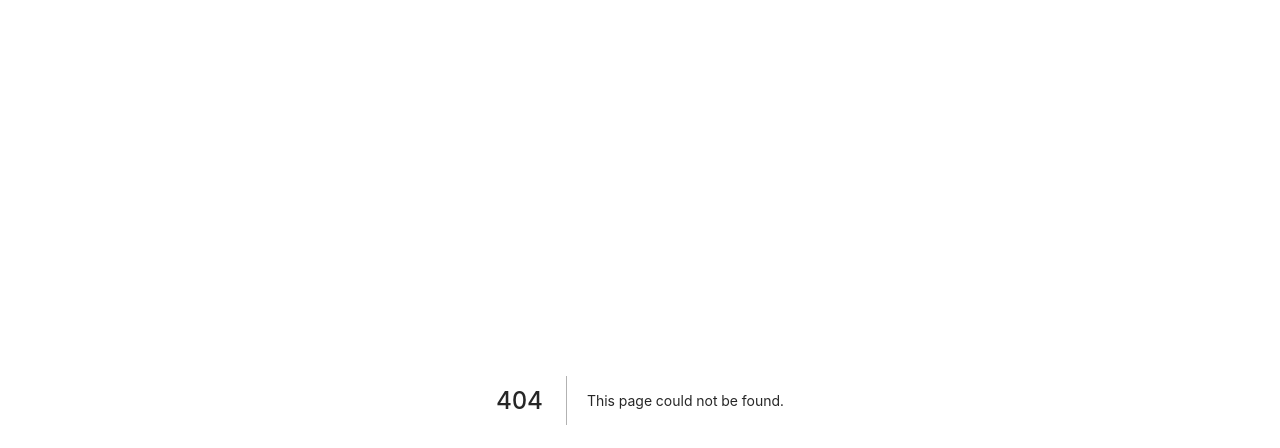
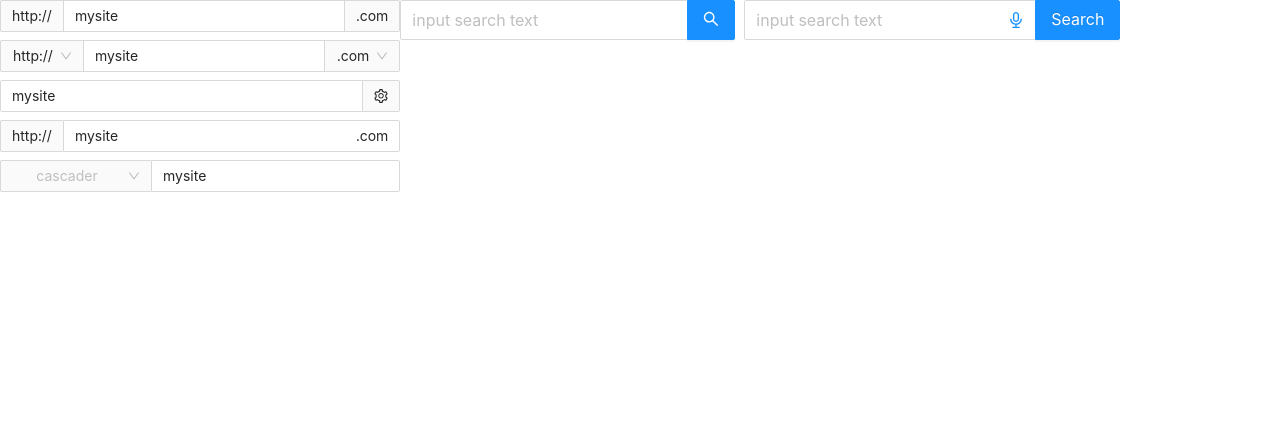
Before and after one commit to talhajubaer018/antdesign, a Next.js app: page /input in a window 1280 px wide. Before the commit this address had no page. Shown: the top 448 px of the page. Built offline with nearby package versions, Linux system fonts and the light colour scheme.

Commit message:
input added

```diff
--- /dev/null
+++ b/pages/input.js
@@ -0,0 +1,59 @@
+import { Cascader, Input, Select, Space } from 'antd';
+import React from 'react';
+import { SettingOutlined, AudioOutlined } from '@ant-design/icons';
+import Search from 'antd/lib/transfer/search';
+
+const InputAD = () => {
+  const { Search } = Input;
+  const { Option } = Select;
+  const selectBefore = (
+    <Select defaultValue='http://' className='select-before'>
+      <Option value='http://'>http://</Option>
+      <Option value='https://'>https://</Option>
+    </Select>
+  );
+  const selectAfter = (
+    <Select defaultValue='.com' className='select-after'>
+      <Option value='.com'>.com</Option>
+      <Option value='.jp'>.jp</Option>
+      <Option value='.cn'>.cn</Option>
+      <Option value='.org'>.org</Option>
+    </Select>
+  );
+  const suffix = (
+    <AudioOutlined
+      style={{
+        fontSize: 16,
+        color: '#1890ff',
+      }}
+    />
+  );
+  const onSearch = (value) => console.log(value);
+  return (
+    <div>
+      <Space direction='vertical'>
+        <Input addonBefore='http://' addonAfter='.com' defaultValue='mysite' />
+        <Input addonBefore={selectBefore} addonAfter={selectAfter} defaultValue='mysite' />
+        <Input addonAfter={<SettingOutlined />} defaultValue='mysite' />
+        <Input addonBefore='http://' suffix='.com' defaultValue='mysite' />
+        <Input
+          addonBefore={
+            <Cascader
+              placeholder='cascader'
+              style={{
+                width: 150,
+              }}
+            />
+          }
+          defaultValue='mysite'
+        />
+      </Space>
+      <Space>
+        <Search placeholder='input search text' allowClear enterButton='Search' size='large' onSearch={onSearch} enterButton />
+        <Search placeholder='input search text' enterButton='Search' size='large' suffix={suffix} onSearch={onSearch} />
+      </Space>
+    </div>
+  );
+};
+
+export default InputAD;
```
